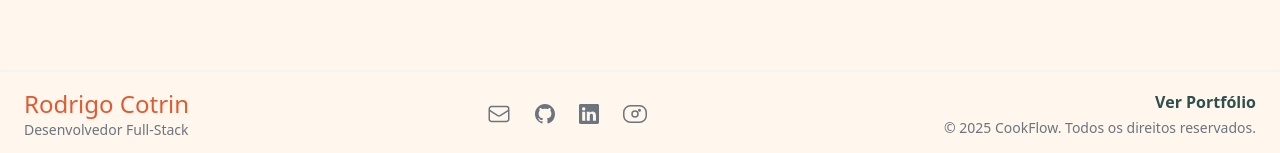
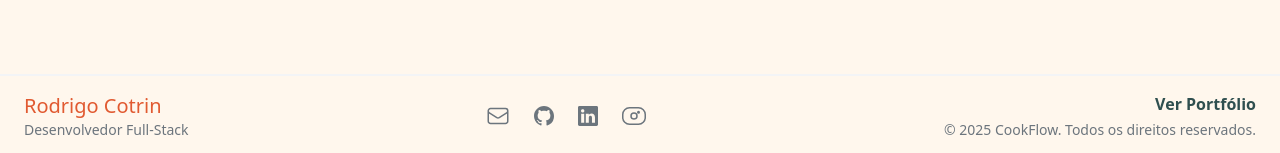
Before and after one commit to rodrigocotrin/cookflow-project, a React app in the folder frontend/: page / in a window 1280 px wide. Shown: the part 644-797 px from the top of the page. Built offline with nearby package versions, Linux system fonts and the light colour scheme; no server answers; the HTML template or start-up script is replaced by a standard one.

Commit message:
Update Footer.jsx

```diff
--- a/frontend/src/components/Footer.jsx
+++ b/frontend/src/components/Footer.jsx
@@ -42,14 +42,14 @@ export default function Footer() {
     // Estilo inspirado 1:1 no Header
     // bg-creme, py-4, px-6, shadow-md (EXATAMENTE como o header)
     // border-t-2 (em vez de border-b-2) e border-gray-100 (EXATAMENTE como o header)
-    <footer className="bg-creme w-full py-4 px-6 shadow-md border-t-2 border-gray-100 sticky top-0 z-50">
+    <footer className="bg-creme w-full py-4 px-6 shadow-xl/20 border-t-2 border-gray-100 sticky top-0 z-50">
 
       {/* Layout principal: container, flex, justify-between (EXATAMENTE como o header) */}
       <div className="container mx-auto flex flex-col md:flex-row justify-between items-center space-y-4 md:space-y-0">
 
         {/* 1. Nome (Esquerda) - Inspirado no Logo "CookFlow" */}
         <div className="text-center md:text-left">
-          <span className="text-2xl text-terracota-500">
+          <span className="text-xl text-terracota-500">
             Rodrigo Cotrin
           </span>
           <p className="text-sm text-cinza-ardosia">Desenvolvedor Full-Stack</p>
```
